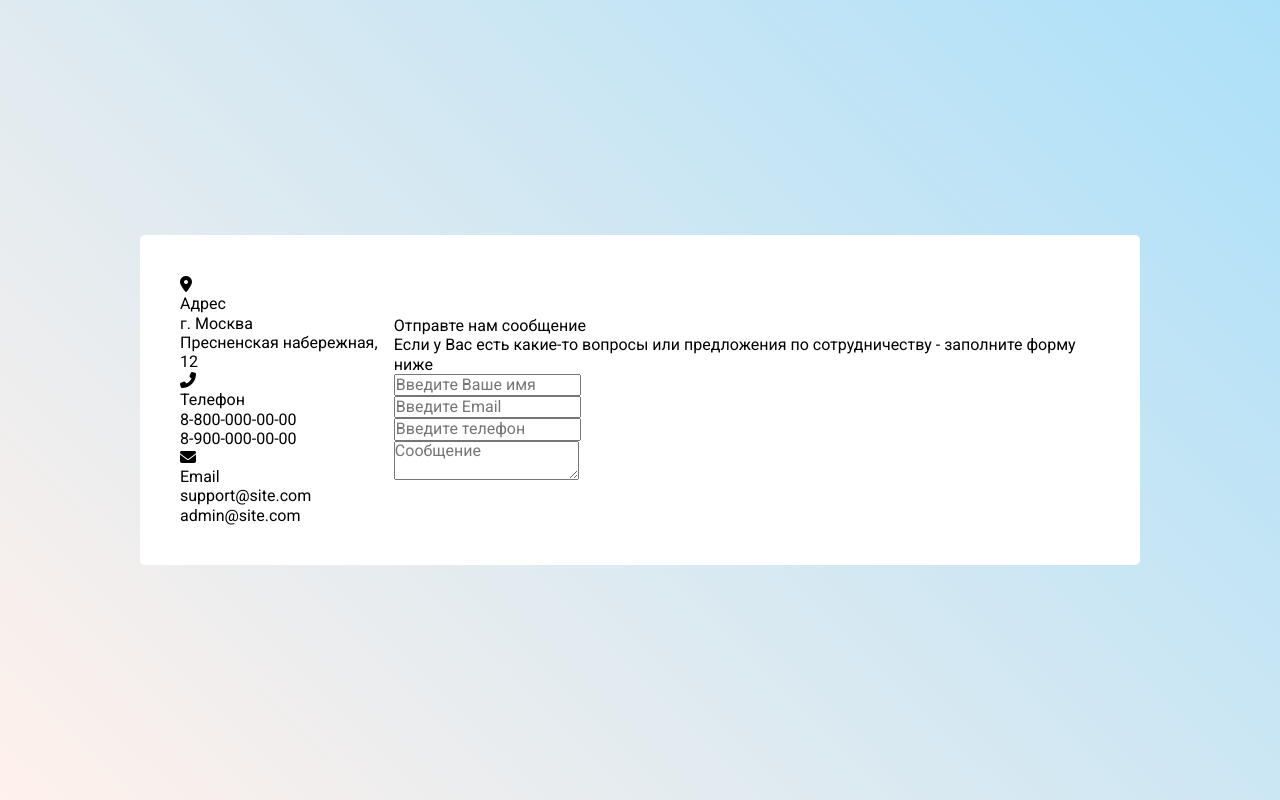
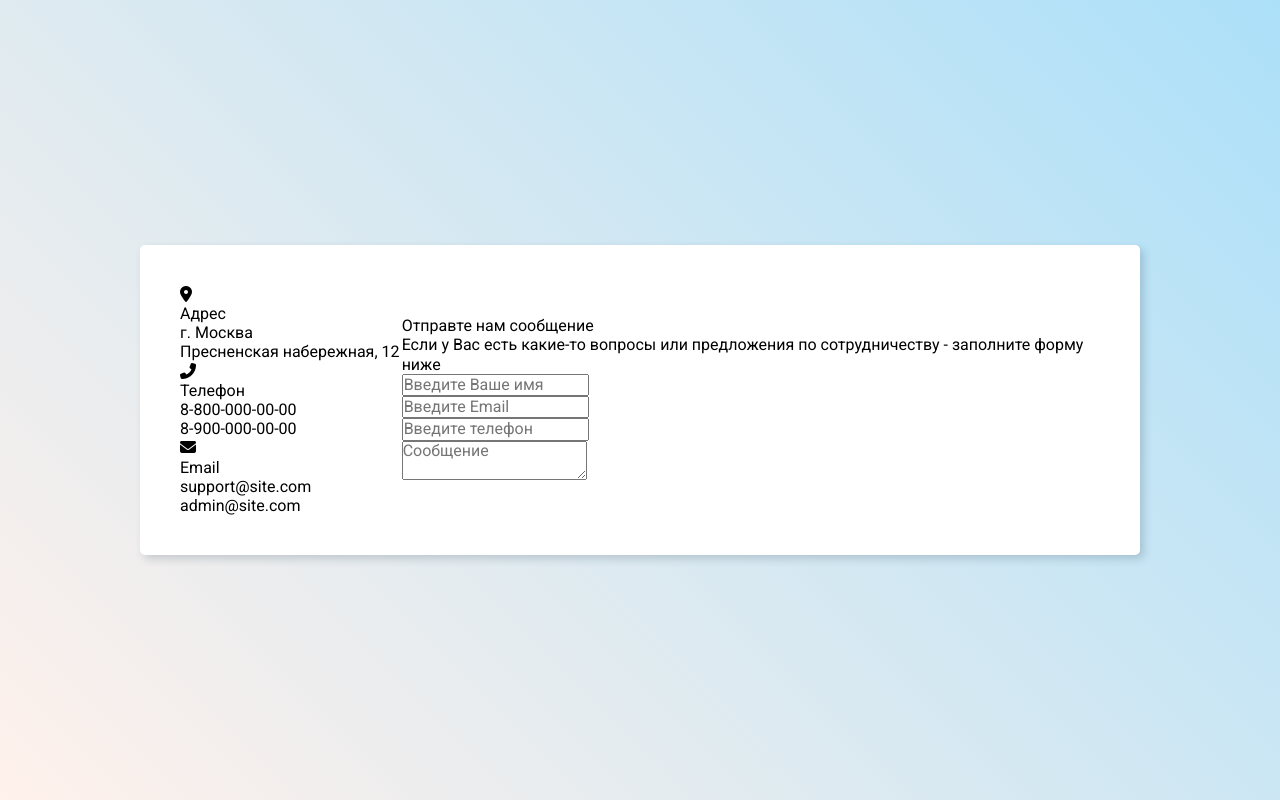
Before and after one commit to Gorvac/project2, a plain HTML site: page index.html in a window 1280 px wide. Drawn offline with Linux system fonts and the light colour scheme.

Commit message:
left-side

```diff
--- a/css/style.css
+++ b/css/style.css
@@ -37,4 +37,11 @@ body {
   background: white;
   padding: 40px;
   border-radius: 5px;
+  box-shadow: 4px 4px 8px 0 rgba(34, 60, 80, 0.2);
 }
+
+.left-side {
+  width: 25%;
+  height: 100%;
+  position: relative;
+}
```
Lines whose indentation alone changed are shown as unchanged.
